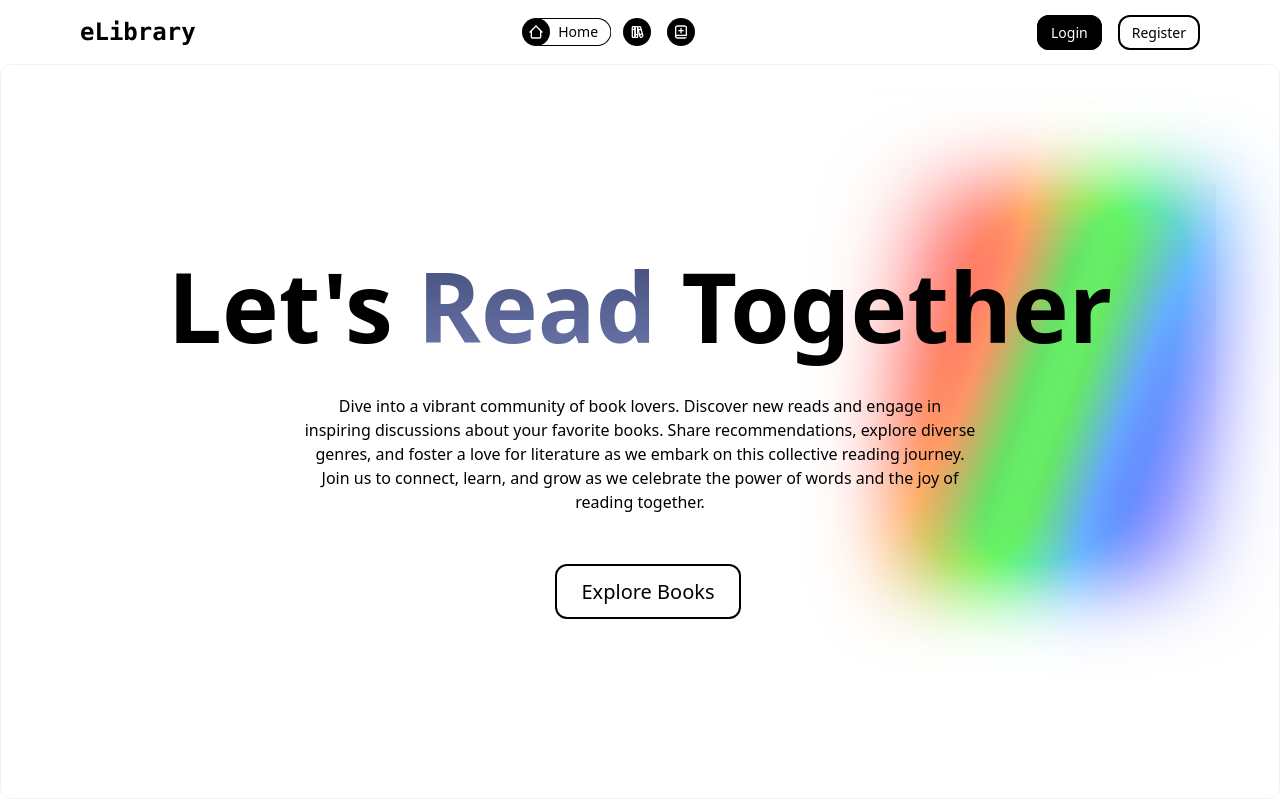
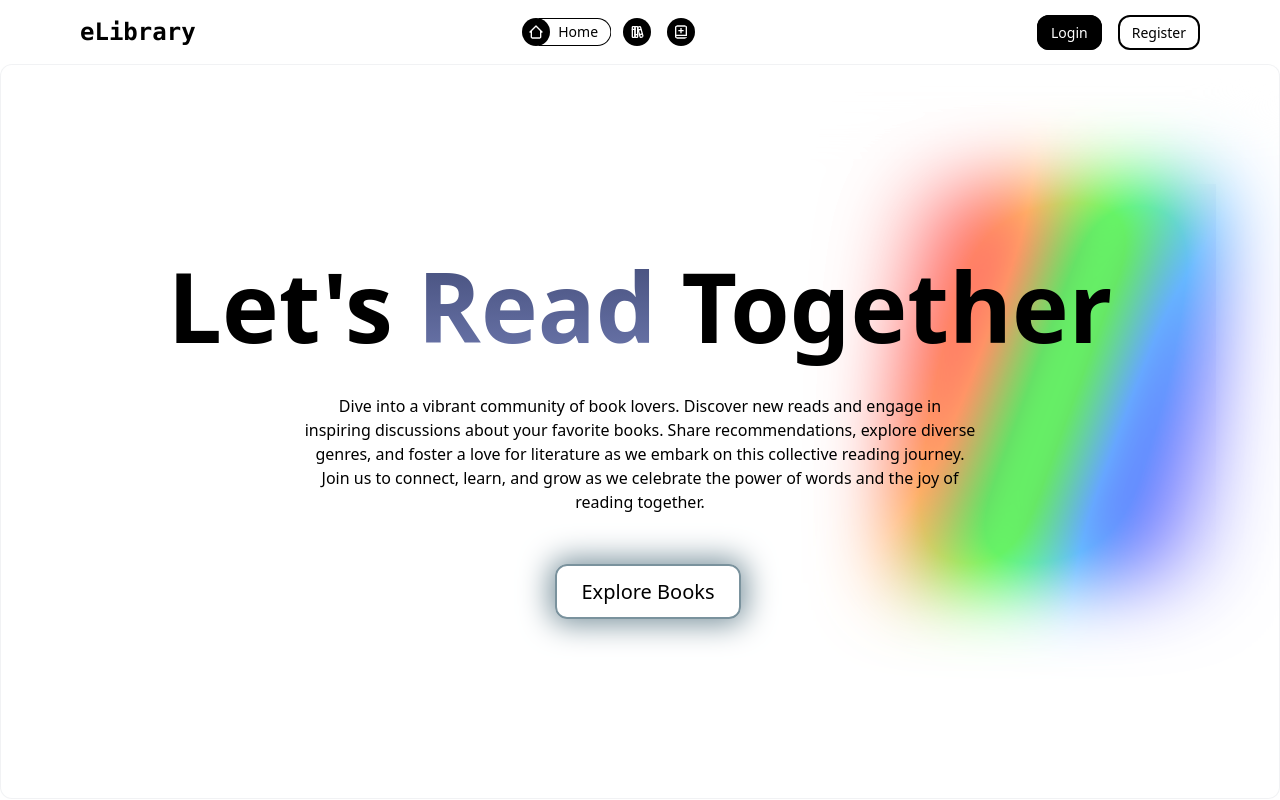
Before and after one commit to asimdelvi/eLibrary, a React (Create React App) app in the folder frontend/: page / in a window 1280 px wide. Built offline with nearby package versions, Linux system fonts and the light colour scheme.

Commit message:
hero section design

```diff
--- a/frontend/src/index.css
+++ b/frontend/src/index.css
@@ -96,12 +96,41 @@
       -webkit-text-fill-color: transparent;
     }
   }
-  /* #0081EF */
-  /* #00D6DA */
 
-  /* #8126C6 */
-  /* F00488 */
+  .btn-shadow {
+    box-shadow: 0px 0px 30px 5px #8ab483;
+    border: 2px solid #8ab483;
+    animation: shadow 20s ease-in-out infinite;
+  }
 
-  /* #E55F54 */
-  /* #E0AA3D */
+  .btn-shadow:hover {
+    background: linear-gradient(1turn, #8ab483, #4e8361);
+    animation: hover-btn 20s ease-in-out infinite;
+  }
+  @keyframes shadow {
+    0% {
+      box-shadow: 0px 0px 30px 5px #8ab483;
+      border: 2px solid #8ab483;
+    }
+    50% {
+      box-shadow: 0px 0px 30px 5px #6e79af;
+      border: 2px solid #6e79af;
+    }
+    100% {
+      box-shadow: 0px 0px 30px 5px #df629c;
+      border: 2px solid #df629c;
+    }
+  }
+
+  @keyframes hover-btn {
+    0% {
+      background: linear-gradient(1turn, #8ab483, #4e8361);
+    }
+    50% {
+      background: linear-gradient(1turn, #6e79af, #414a76);
+    }
+    100% {
+      background: linear-gradient(1turn, #df629c, #df6762);
+    }
+  }
 }
--- a/frontend/src/pages/books/Home.jsx
+++ b/frontend/src/pages/books/Home.jsx
@@ -17,7 +17,7 @@ export const Home = () => {
           joy of reading together.
         </p>
         <Link to="/books/all">
-          <span className="ml-4 rounded-xl border-black border-2 px-6 py-3 text-xl hover:border-gray-600 hover:text-gray-800">
+          <span className="ml-4 rounded-xl px-6 py-3 text-xl btn-shadow">
             Explore Books
           </span>
         </Link>
```
